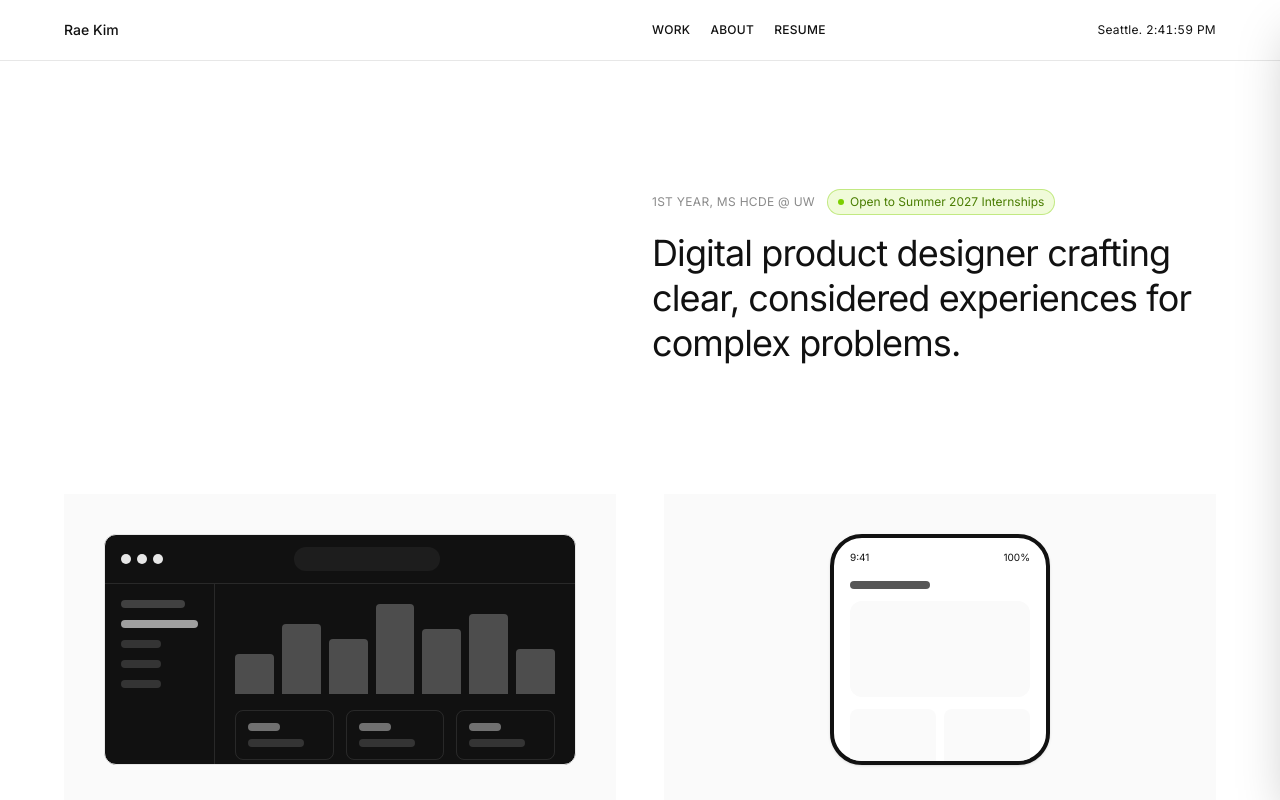
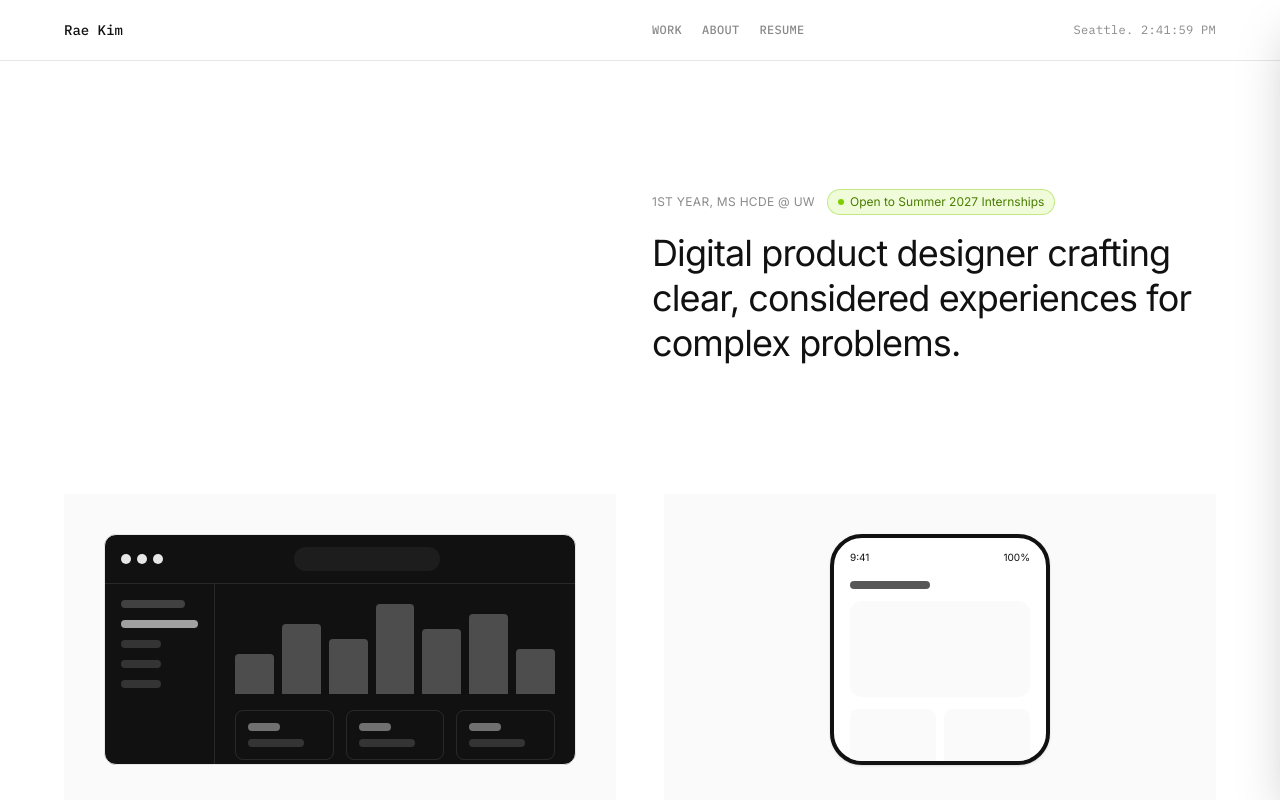
Before and after one commit to daraekim0/portfolio, a Next.js app: page / in a window 1280 px wide. Shown: the top 800 px of the page. Built offline with nearby package versions, Linux system fonts and the light colour scheme.

Commit message:
Switch header to IBM Plex Mono, mute nav items except name
Work/About/Resume and the Seattle clock default to muted gray and
turn foreground-black on hover/focus instead of the lime accent; the
site name stays untouched. Adds IBM Plex Mono as the site's --font-mono
and applies it across the nav.

```diff
--- a/src/app/globals.css
+++ b/src/app/globals.css
@@ -18,6 +18,7 @@
   --color-line: var(--line);
   --font-sans: var(--font-inter);
   --font-serif: var(--font-fraunces);
+  --font-mono: var(--font-ibm-plex-mono);
 }
 
 @layer base {
--- a/src/app/layout.tsx
+++ b/src/app/layout.tsx
@@ -1,5 +1,5 @@
 import type { Metadata } from "next";
-import { Inter, Fraunces } from "next/font/google";
+import { Inter, Fraunces, IBM_Plex_Mono } from "next/font/google";
 import "./globals.css";
 import { site } from "@/lib/data";
 import { AskRaeLLM } from "@/components/ask-rae-llm";
@@ -13,6 +13,12 @@ const fraunces = Fraunces({
   variable: "--font-fraunces",
   subsets: ["latin"],
   axes: ["opsz"],
+});
+
+const ibmPlexMono = IBM_Plex_Mono({
+  variable: "--font-ibm-plex-mono",
+  subsets: ["latin"],
+  weight: ["400", "500"],
 });
 
 export const metadata: Metadata = {
@@ -38,7 +44,7 @@ export default function RootLayout({
   return (
     <html
       lang="en"
-      className={`${inter.variable} ${fraunces.variable} h-full antialiased`}
+      className={`${inter.variable} ${fraunces.variable} ${ibmPlexMono.variable} h-full antialiased`}
     >
       <body className="min-h-full flex flex-col">
         {children}
--- a/src/components/nav.tsx
+++ b/src/components/nav.tsx
@@ -54,24 +54,24 @@ export function Nav() {
         hidden ? "-translate-y-full" : "translate-y-0"
       }`}
     >
-      <nav className="grid grid-cols-2 items-center gap-6 px-[5%] py-5 text-xs tracking-wide">
+      <nav className="grid grid-cols-2 items-center gap-6 px-[5%] py-5 font-mono text-xs tracking-wide">
         <Link href="/" className="text-sm font-medium tracking-normal">
           {site.name}
         </Link>
         <div className="flex items-center">
-          <ul className="hidden items-center gap-5 text-xs font-medium uppercase tracking-wide sm:flex">
+          <ul className="hidden items-center gap-5 text-xs font-medium uppercase tracking-wide text-muted sm:flex">
             {site.nav.map((link) => (
               <li key={link.href}>
                 <Link
                   href={link.href}
-                  className="rounded-sm transition-colors hover:text-accent focus-visible:text-accent focus-visible:outline focus-visible:outline-2 focus-visible:outline-offset-4 focus-visible:outline-accent active:text-accent"
+                  className="rounded-sm transition-colors hover:text-foreground focus-visible:text-foreground focus-visible:outline focus-visible:outline-2 focus-visible:outline-offset-4 focus-visible:outline-foreground active:text-foreground"
                 >
                   {link.label}
                 </Link>
               </li>
             ))}
           </ul>
-          <span className="ml-auto tabular-nums">
+          <span className="ml-auto text-muted tabular-nums">
             {site.city}.{time ? ` ${time}` : ""}
           </span>
         </div>
```
